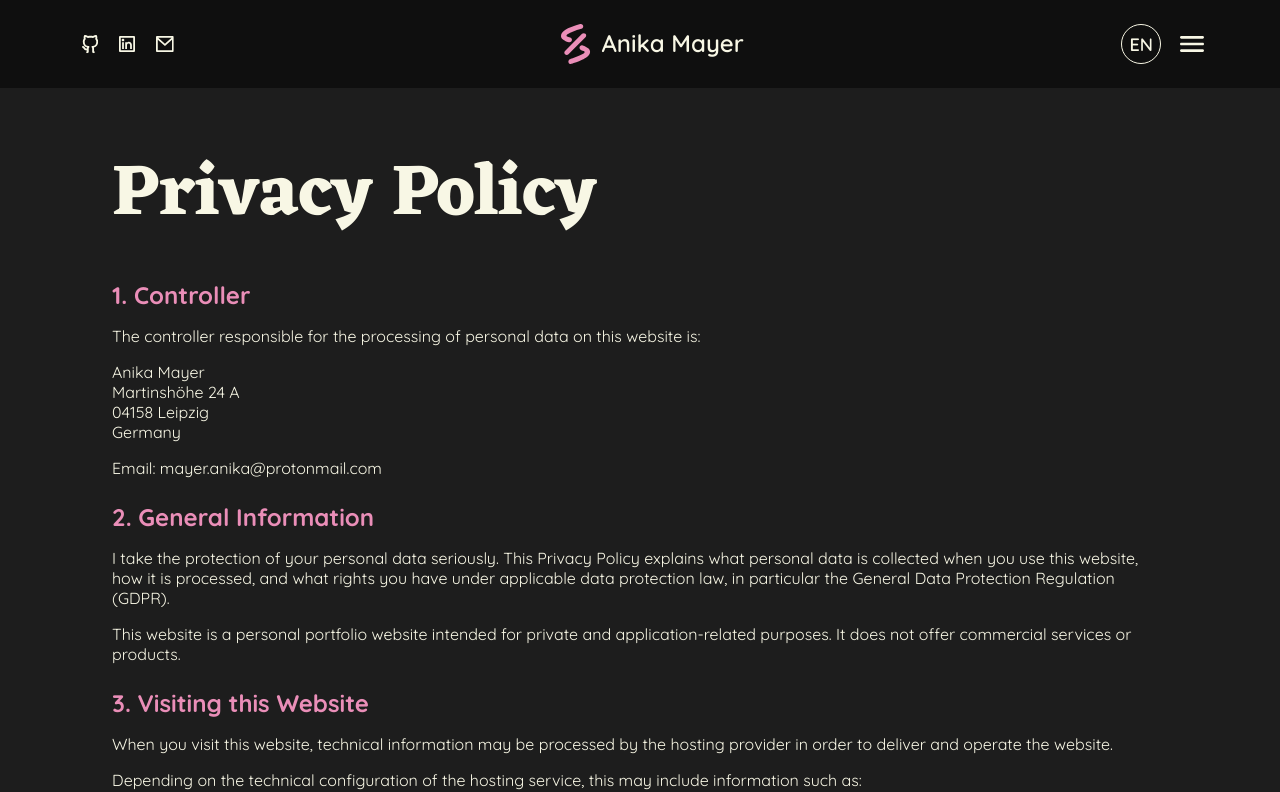
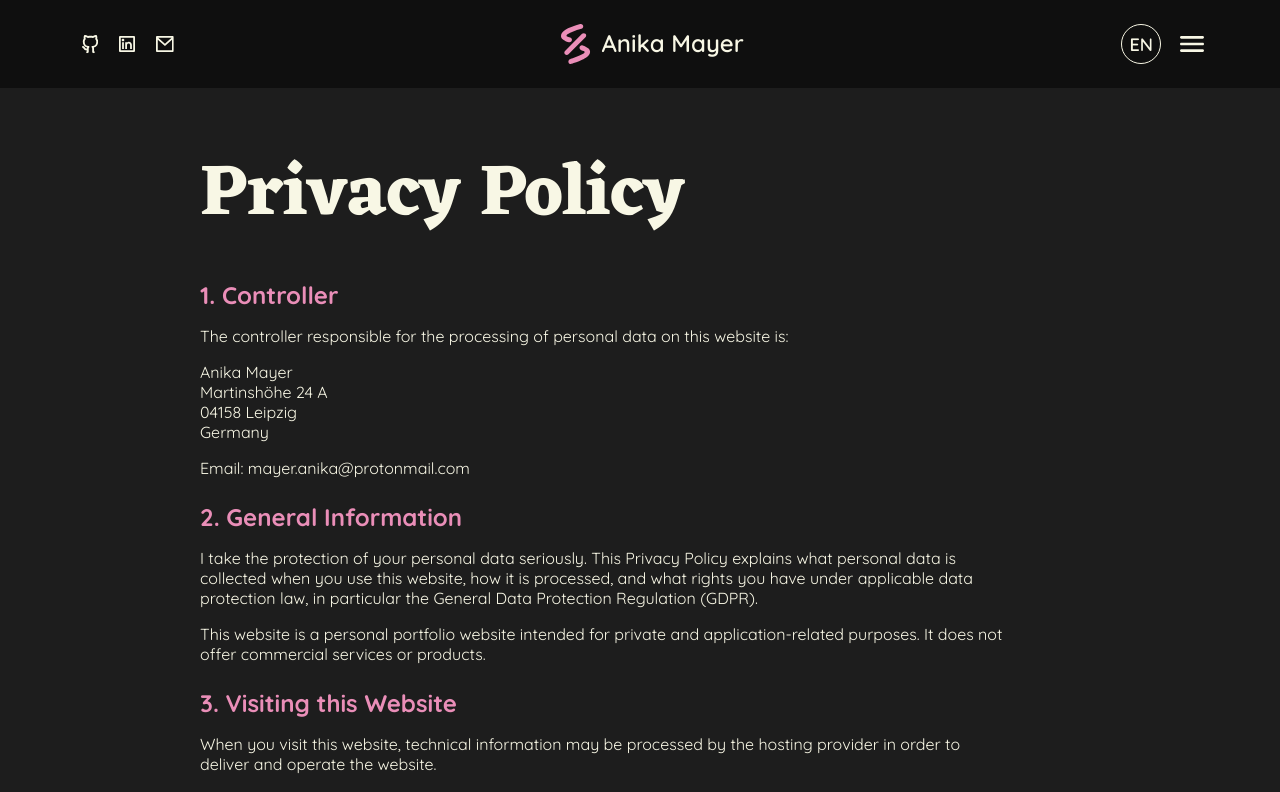
Before and after one commit to AnikaMayer/Portfolio, an Angular app: page /privacy-policy in a window 1280 px wide. Shown: the top 792 px of the page. Built offline with nearby package versions, Linux system fonts and the light colour scheme.

Commit message:
style: padding privacy policy

```diff
--- a/src/app/pages/privacy-policy/privacy-policy.scss
+++ b/src/app/pages/privacy-policy/privacy-policy.scss
@@ -17,6 +17,7 @@ main {
 
   .content {
     width: 100%;
+    padding: 0 272px 0 200px;
     display: flex;
     flex-direction: column;
     gap: 24px;
```
